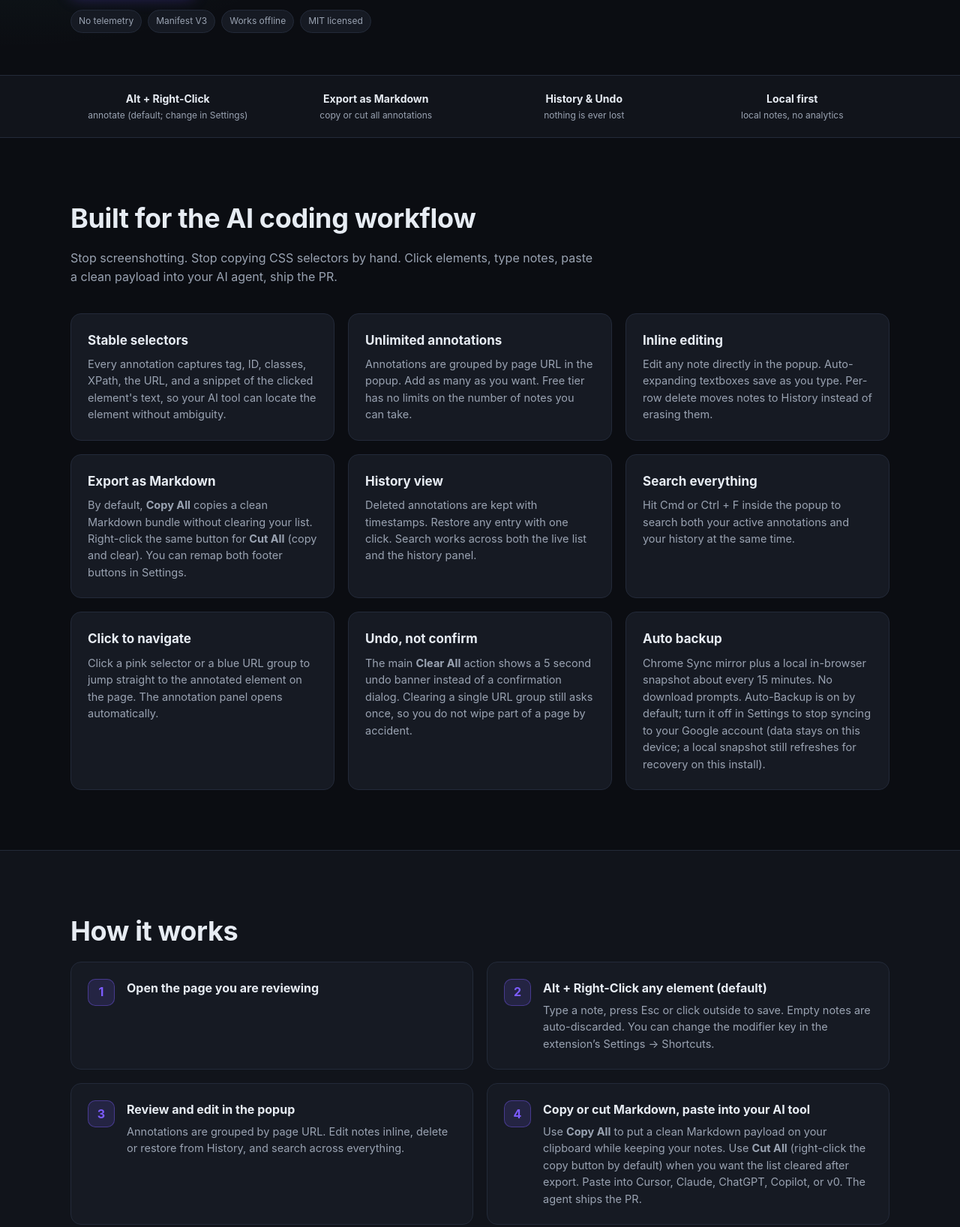
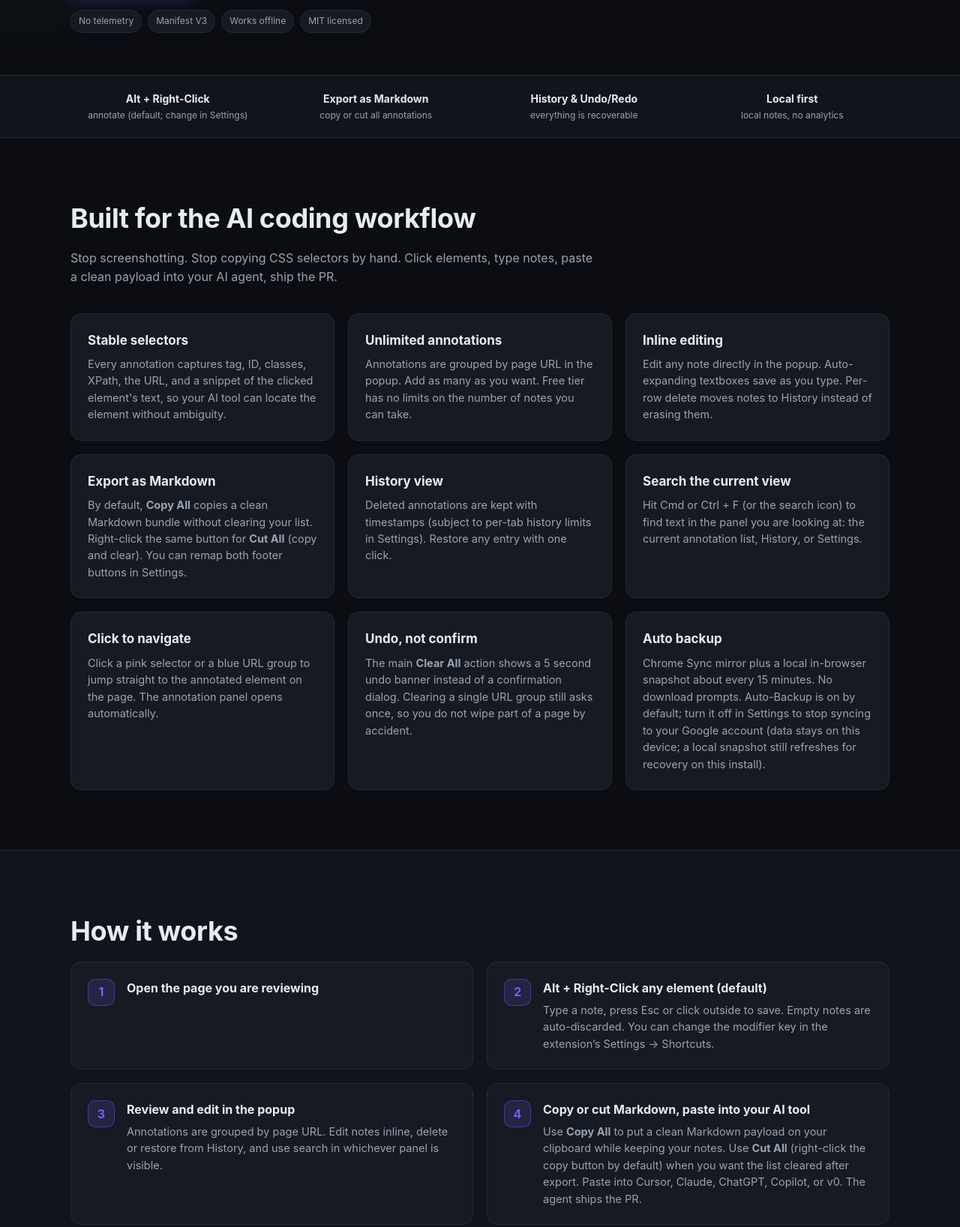
Before and after one commit to asharma2027/ai-dev-annotator, a browser extension: page docs/index.html in a window 1280 px wide. Shown: the part 760-2397 px from the top of the page at 75% size. Drawn offline with Linux system fonts and the light colour scheme.

Commit message:
3rd pass

```diff
--- a/docs/index.html
+++ b/docs/index.html
@@ -79,8 +79,8 @@
         <span>copy or cut all annotations</span>
       </div>
       <div class="strip-item">
-        <strong>History &amp; Undo</strong>
-        <span>nothing is ever lost</span>
+        <strong>History &amp; Undo/Redo</strong>
+        <span>everything is recoverable</span>
       </div>
       <div class="strip-item">
         <strong>Local first</strong>
@@ -113,11 +113,11 @@
         </div>
         <div class="feature-card">
           <h3>History view</h3>
-          <p>Deleted annotations are kept with timestamps. Restore any entry with one click. Search works across both the live list and the history panel.</p>
+          <p>Deleted annotations are kept with timestamps (subject to per-tab history limits in Settings). Restore any entry with one click.</p>
         </div>
         <div class="feature-card">
-          <h3>Search everything</h3>
-          <p>Hit Cmd or Ctrl + F inside the popup to search both your active annotations and your history at the same time.</p>
+          <h3>Search the current view</h3>
+          <p>Hit Cmd or Ctrl + F (or the search icon) to find text in the panel you are looking at: the current annotation list, History, or Settings.</p>
         </div>
         <div class="feature-card">
           <h3>Click to navigate</h3>
@@ -157,7 +157,7 @@
           <span class="step-num">3</span>
           <div>
             <h3>Review and edit in the popup</h3>
-            <p>Annotations are grouped by page URL. Edit notes inline, delete or restore from History, and search across everything.</p>
+            <p>Annotations are grouped by page URL. Edit notes inline, delete or restore from History, and use search in whichever panel is visible.</p>
           </div>
         </li>
         <li>
@@ -239,7 +239,7 @@
         </div>
         <div class="faq-item">
           <h3>What does it read from the page?</h3>
-          <p>Only when you actively annotate. It computes a stable CSS selector and captures up to 240 characters of the clicked element's text. It does not read passwords, form values, cookies, or storage.</p>
+          <p>Only when you actively annotate, it computes a stable CSS selector and captures up to 240 characters of the primary element's text. If you add companion elements to the same note, each stores up to 120 characters. It does not read passwords, form values, cookies, or storage.</p>
         </div>
         <div class="faq-item">
           <h3>Is Premium a subscription?</h3>
```
Also changed, not shown: PRIVACY.md (+7 -8 lines), content.js (+10 -0 lines), README.md, manifest.json.
